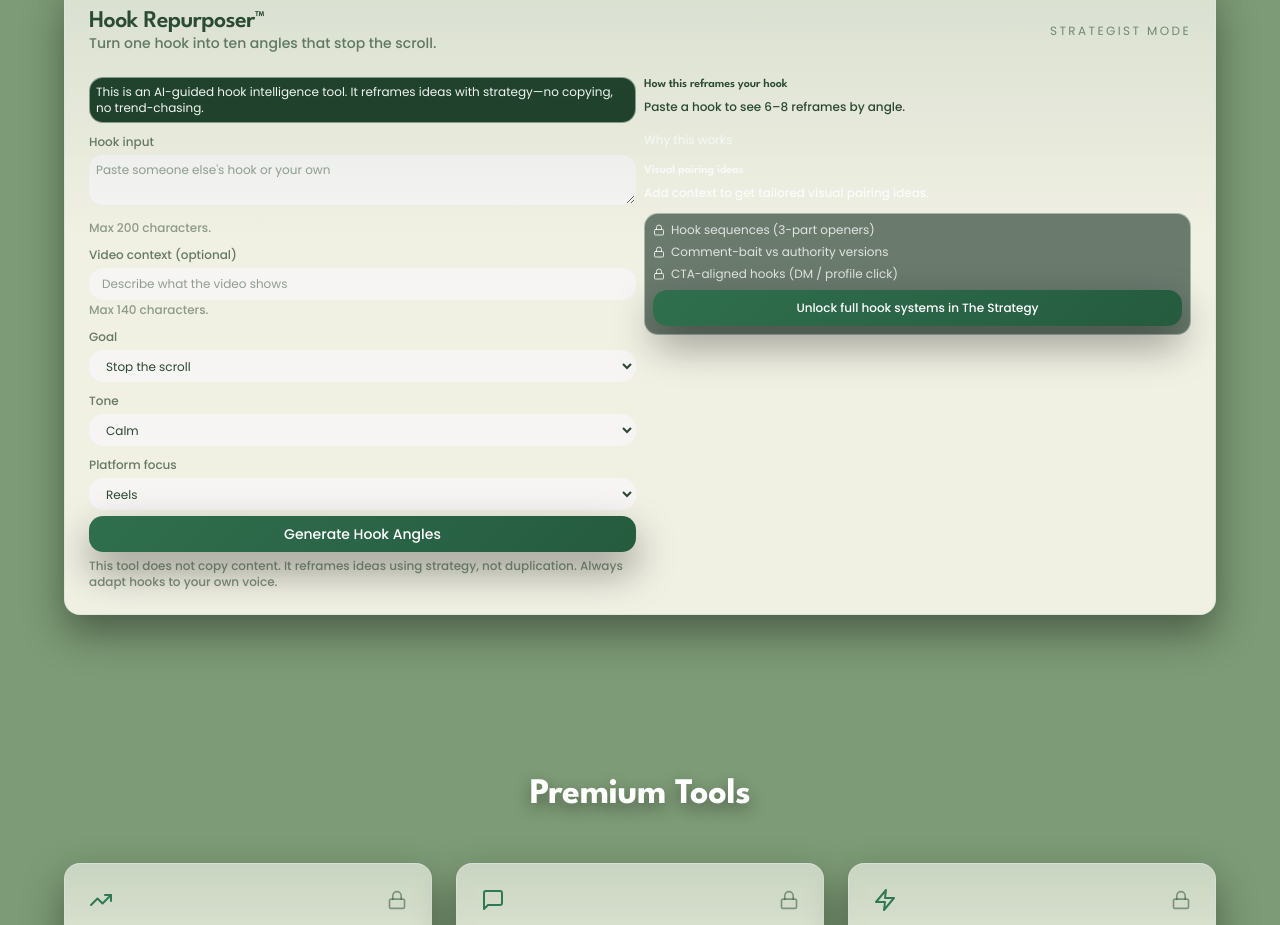
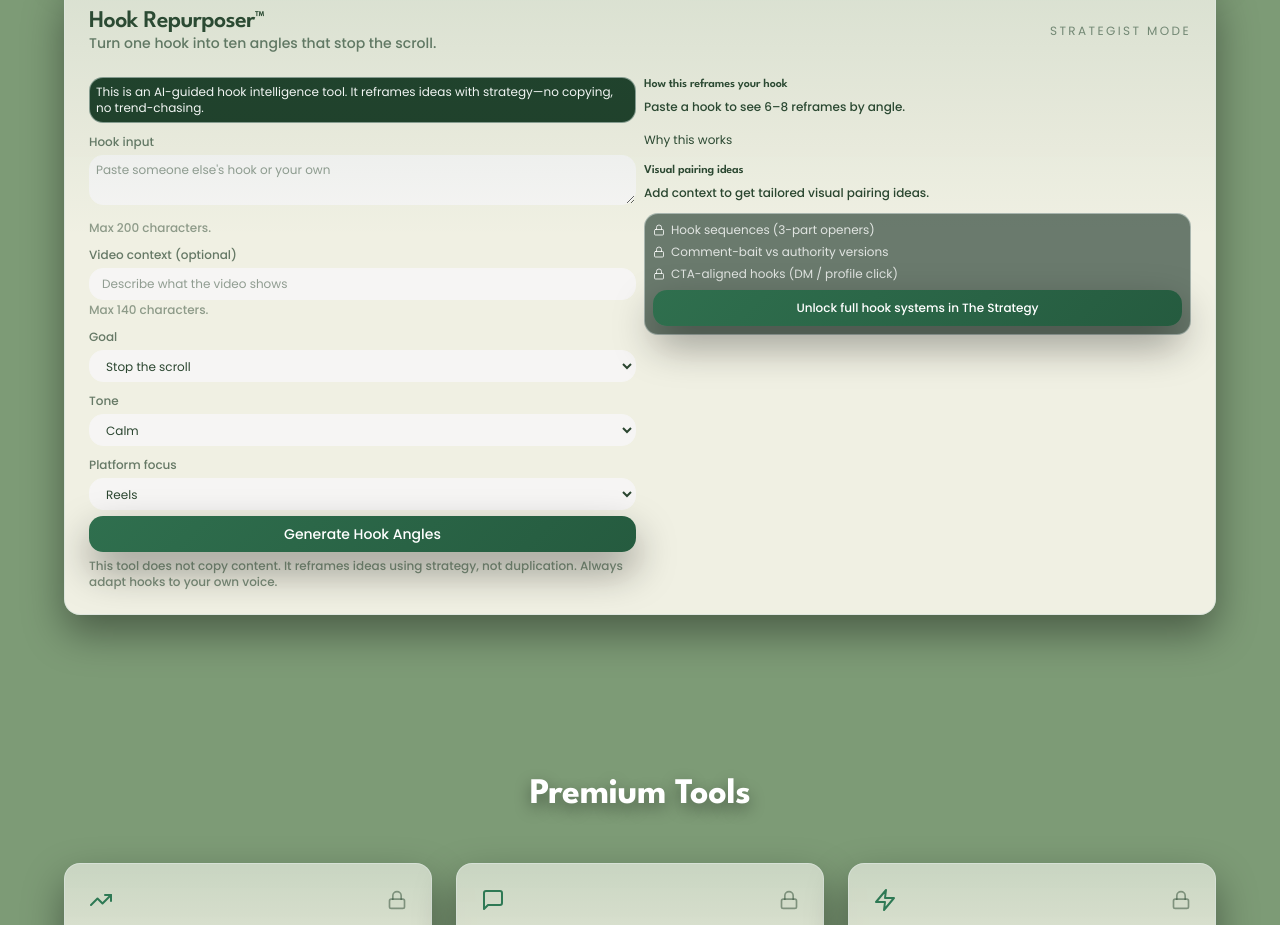
Before and after one commit to gmajors1326/strategies-tool-funnel, a Next.js app: page / in a window 1280 px wide. Shown: the part 1164-2089 px from the top of the page. Built offline with nearby package versions, Linux system fonts and the light colour scheme.

Commit message:
Change Why this works and Visual pairing ideas text to dark green

```diff
--- a/app/page.tsx
+++ b/app/page.tsx
@@ -581,18 +581,18 @@ function HookRepurposerTool() {
             <button
               type="button"
               onClick={() => setShowWhy((prev) => !prev)}
-              className="text-xs text-white underline-offset-4 hover:underline"
+              className="text-xs text-card-foreground underline-offset-4 hover:underline"
             >
               Why this works
             </button>
             {showWhy && (
-              <p className="mt-1.5 text-xs text-white">
+              <p className="mt-1.5 text-xs text-card-foreground">
                 {results?.explanation || 'Run the tool to see the reasoning behind the strongest angle.'}
               </p>
             )}
           </div>
           <div>
-            <h4 className="text-xs font-semibold text-white">Visual pairing ideas</h4>
+            <h4 className="text-xs font-semibold text-card-foreground">Visual pairing ideas</h4>
             {results ? (
               <div className="mt-1.5 space-y-1.5">
                 <div>
@@ -613,7 +613,7 @@ function HookRepurposerTool() {
                 </div>
               </div>
             ) : (
-              <p className="mt-1.5 text-xs text-white">
+              <p className="mt-1.5 text-xs text-card-foreground">
                 Add context to get tailored visual pairing ideas.
               </p>
             )}
```
